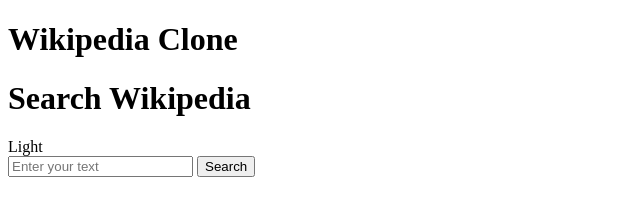
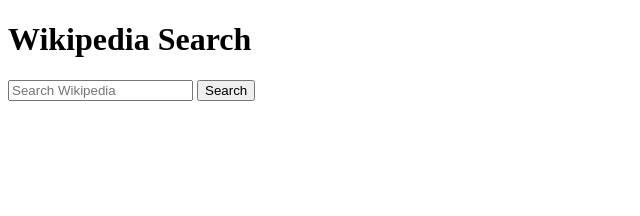
Before and after one commit to tarunprakashporam/Wikipedia-Website, a plain HTML site: page index.html in a window 1280 px wide. Shown: the whole page, without its empty margins (0-640 px from the left). Drawn offline with Linux system fonts and the light colour scheme.

Commit message:
Update index.html

```diff
--- a/index.html
+++ b/index.html
@@ -3,31 +3,18 @@
 <head>
     <meta charset="UTF-8">
     <meta name="viewport" content="width=device-width, initial-scale=1.0">
-    <title>Wikipedia Clone</title>
-    <!-- Corrected the CSS link by adding the 'rel' attribute -->
-    <link rel="stylesheet" href="style.css">
+    <title>Wikipedia Search Application</title>
+    <link rel="stylesheet" href="styles.css">
 </head>
 <body>
+    <div class="container">
+        <h1>Wikipedia Search</h1>
+        <input type="text" id="searchQuery" placeholder="Search Wikipedia" />
+        <button id="searchButton">Search</button>
 
-    <header>
-        <h1>Wikipedia Clone</h1>
-    </header>
-
-    <div class="container">
-        <div class="header-container">
-            <h1>Search Wikipedia</h1>
-            <span id="theme-toggler">Light</span>
-        </div>
-
-        <form id="search-form">
-            <input type="text" id="search-input" placeholder="Enter your text">
-            <button type="submit">Search</button>
-        </form>
-
-        <div class="search-results"></div>
+        <div id="results"></div>
     </div>
 
-    <!-- Corrected the 'script' tag typo -->
     <script src="app.js"></script>
 </body>
 </html>
```
